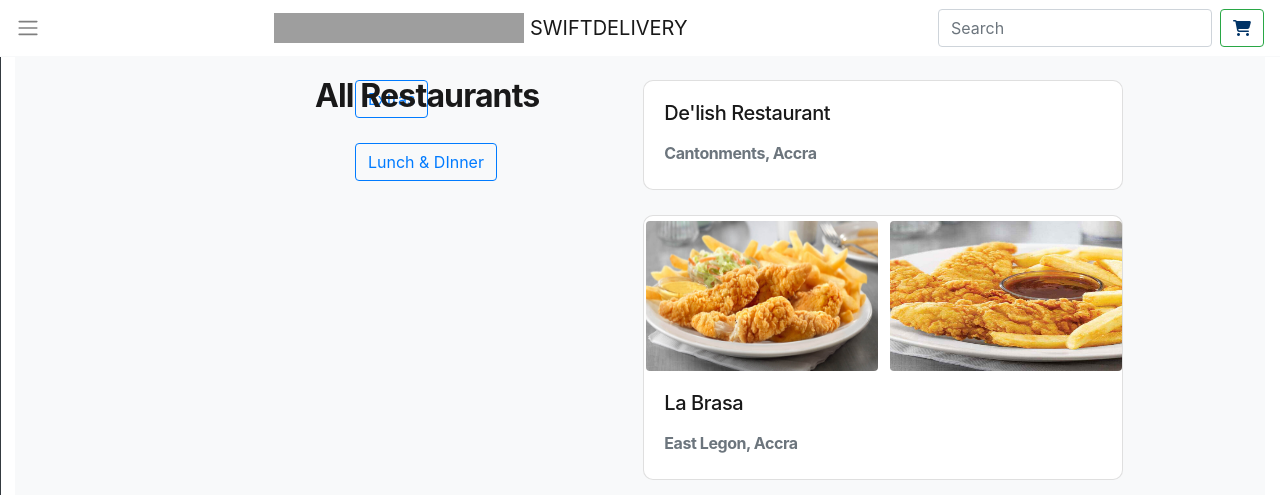
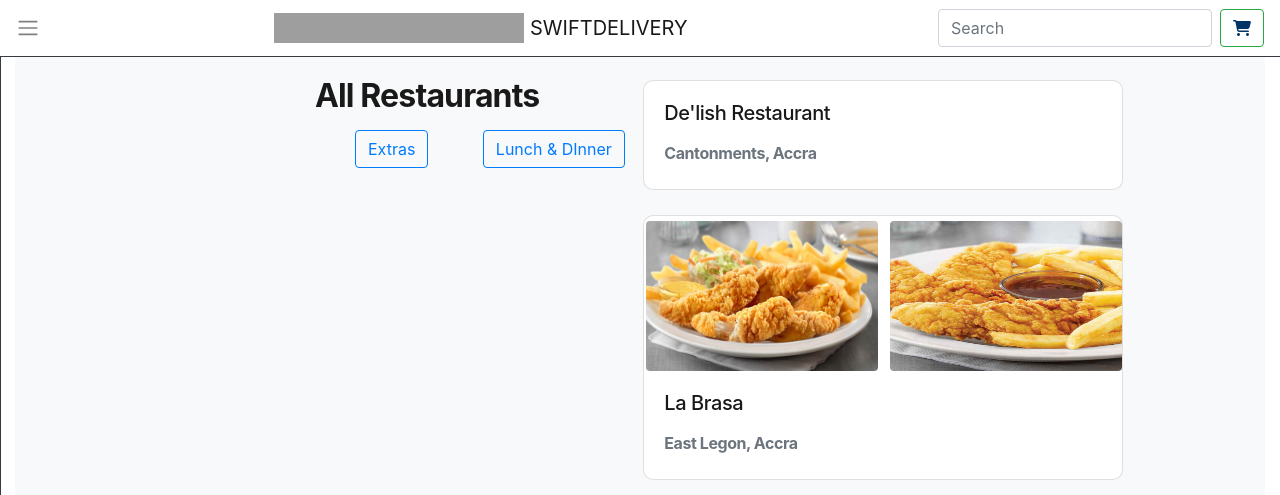
Before and after one commit to tete32153/swift-delivery, a Django app: page / in a window 1280 px wide. Shown: the top 495 px of the page. Run offline with Django 3.2, Linux system fonts and the light colour scheme; data comes from the database, SQL or seed files in the repository; parts of the project's set-up code (start-up, migrations or seed data) failed here and were passed over; some libraries are stand-ins or nearby versions; grey boxes are pictures that could not be loaded.

Commit message:
navbar fixed1

```diff
--- a/restaurant/templates/restaurant/base_template.html
+++ b/restaurant/templates/restaurant/base_template.html
@@ -4,7 +4,7 @@
 {%block body%}
 
 
-    <nav class="navbar fixed-top navbar-light border navbar-custom border-light border-top-0 border-left-0 border-right-0" >
+    <nav class="navbar fixed-top navbar-light border navbar-custom border-dark border-top-0 border-left-0 border-right-0" >
 
 
 
--- a/restaurant/templates/restaurant/headers.html
+++ b/restaurant/templates/restaurant/headers.html
@@ -22,6 +22,7 @@
        .navbar-custom {
 
     background-color: white;
+    border-color: #818181
 }
 
    .card:hover{
--- a/restaurant/templates/restaurant/index.html
+++ b/restaurant/templates/restaurant/index.html
@@ -13,9 +13,11 @@ text-transform: none;
     display: block;
     font-variant-ligatures: no-common-ligatures;
     position: fixed;
+    padding-bottom: 50px;
 ">All Restaurants</h1>
 {%if category %}
-<ul>
+<ul style=" position: fixed;
+padding-top: 50px;">
         {% for category in category %}
 <button type="button" style="margin-top: 25px; margin-left:50px" class="btn btn-outline-primary">{{category}}</button>
 {%endfor%}
```
